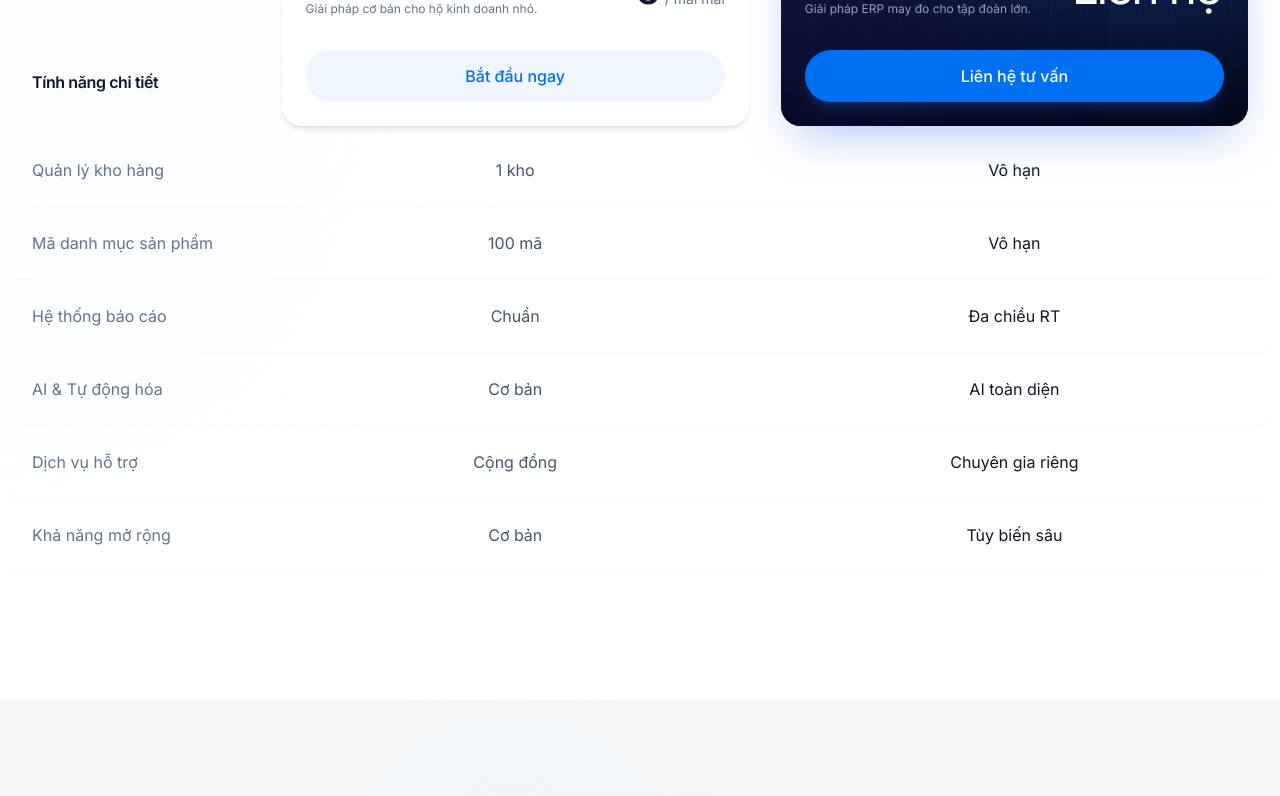
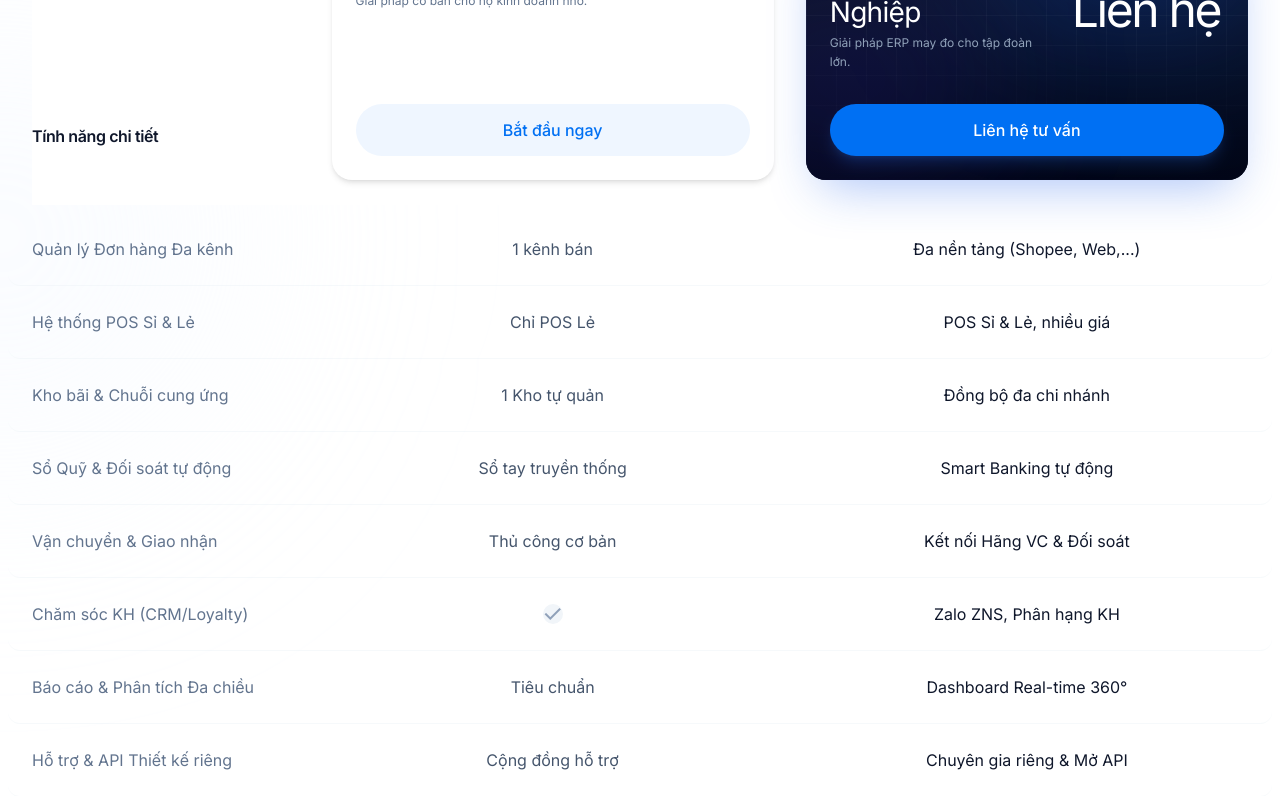
Before and after one commit to binho3399/tabo-erp-web, a React (Vite) app: page / in a window 1280 px wide. Shown: the part 6220-7016 px from the top of the page. Built offline with nearby package versions, Linux system fonts and the light colour scheme.

Commit message:
Cập nhật dự án ngày 2026-03-17 22:35:27

```diff
--- a/src/components/home/CTASection.tsx
+++ b/src/components/home/CTASection.tsx
@@ -58,10 +58,10 @@ const CTASection: React.FC = () => {
                 <div className="grid grid-cols-1 lg:grid-cols-2 gap-20 items-end">
                     {/* Left Side: Text Content */}
                     <div className="text-left">
-                        <span className="bg-blue-500/10 text-blue-400 border border-blue-500/20 font-semibold tracking-widest text-[10px] px-4 py-1.5 rounded-full mb-8 inline-flex uppercase">
+                        <span className="bg-blue-500/10 text-blue-400 border border-blue-500/20 font-semibold tracking-widest text-[10px] px-4 py-1.5 rounded-full mb-5 inline-flex uppercase">
                             Sẵn sàng để bắt đầu?
                         </span>
-                        <h2 className="text-4xl md:text-[48px] font-normal mb-8 tracking-tight leading-[1.1]">
+                        <h2 className="text-4xl md:text-[48px] font-normal mb-5 tracking-tight leading-[1.1]">
                             Mọi hành trình lớn đều <br /> bắt đầu từ một <span className="text-blue-500">giải pháp.</span>
                         </h2>
                         <p className="text-slate-400 text-base font-light mb-0 max-w-xl leading-relaxed">
--- a/src/components/home/PricingSection.tsx
+++ b/src/components/home/PricingSection.tsx
@@ -20,12 +20,21 @@ const PricingSection: React.FC = () => {
         {
             name: "Gói Miễn Phí",
             tagline: "Gói khởi đầu",
-            price: "0",
+            price: "0đ",
             period: "/ mãi mãi",
             desc: "Giải pháp cơ bản cho hộ kinh doanh nhỏ.",
             buttonText: "Bắt đầu ngay",
             variant: "secondary",
-            features: ["1 kho", "100 mã", "Chuẩn", "Cơ bản", "Cộng đồng", "Cơ bản"]
+            features: [
+                "1 kênh bán",
+                "Chỉ POS Lẻ",
+                "1 Kho tự quản",
+                "Sổ tay truyền thống",
+                "Thủ công cơ bản",
+                "-",
+                "Tiêu chuẩn",
+                "Cộng đồng hỗ trợ"
+            ]
         },
         {
             name: "Gói Doanh Nghiệp",
@@ -36,23 +45,34 @@ const PricingSection: React.FC = () => {
             buttonText: "Liên hệ tư vấn",
             variant: "primary",
             highlight: true,
-            features: ["Vô hạn", "Vô hạn", "Đa chiều RT", "AI toàn diện", "Chuyên gia riêng", "Tùy biến sâu"]
+            features: [
+                "Đa nền tảng (Shopee, Web,...)",
+                "POS Sỉ & Lẻ, nhiều giá",
+                "Đồng bộ đa chi nhánh",
+                "Smart Banking tự động",
+                "Kết nối Hãng VC & Đối soát",
+                "Zalo ZNS, Phân hạng KH",
+                "Dashboard Real-time 360°",
+                "Chuyên gia riêng & Mở API"
+            ]
         }
     ];
 
     const comparisonFeatures = [
-        "Quản lý kho hàng",
-        "Mã danh mục sản phẩm",
-        "Hệ thống báo cáo",
-        "AI & Tự động hóa",
-        "Dịch vụ hỗ trợ",
-        "Khả năng mở rộng"
+        "Quản lý Đơn hàng Đa kênh",
+        "Hệ thống POS Sỉ & Lẻ",
+        "Kho bãi & Chuỗi cung ứng",
+        "Sổ Quỹ & Đối soát tự động",
+        "Vận chuyển & Giao nhận",
+        "Chăm sóc KH (CRM/Loyalty)",
+        "Báo cáo & Phân tích Đa chiều",
+        "Hỗ trợ & API Thiết kế riêng"
     ];
 
     return (
-        <section className="py-32 bg-white relative overflow-hidden">
+        <section className="py-32 bg-white relative overflow-clip">
             <div className="max-w-7xl mx-auto px-4 sm:px-6 lg:px-8 relative z-10">
-                <div className="text-center mb-20">
+                <div className="text-center mb-16">
                     <Badge variant="primary" className="mb-5 uppercase">Bảng giá minh bạch</Badge>
                     <h3 className="text-4xl md:text-5xl font-normal text-slate-900 tracking-tight leading-[1.15]">
                         Đầu tư thông minh cho <br /><span className="text-blue-500">tương lai doanh nghiệp.</span>
@@ -62,17 +82,17 @@ const PricingSection: React.FC = () => {
                 {/* Main Grid Layout */}
                 <div className="relative">
                     {/* Header Row with Plan Cards */}
-                    <div className="grid grid-cols-1 md:grid-cols-5 gap-6 lg:gap-8 mb-2">
+                    <div className="md:sticky md:top-[72px] z-40 md:bg-white/95 md:backdrop-blur-md pt-6 pb-6 grid grid-cols-1 md:grid-cols-[22%_1fr_1fr] gap-6 lg:gap-8 mb-2 border-b border-transparent">
                         {/* Title corner */}
-                        <div className="hidden md:flex flex-col justify-end pb-8 md:col-span-1">
+                        <div className="hidden md:flex flex-col justify-end pb-8">
                             <h4 className="text-[16px] font-semibold text-slate-900 tracking-tight">Tính năng chi tiết</h4>
                         </div>
 
                         {plans.map((plan, idx) => (
                             <div
                                 key={idx}
-                                className={`md:col-span-2 rounded-[20px] p-6 flex flex-col relative transition-all duration-500 hover:-translate-y-1 ${plan.highlight
-                                        ? 'bg-[#020617] text-white shadow-[0_20px_50px_-15px_rgba(37,99,235,0.4)]'
+                                className={`rounded-[20px] p-6 flex flex-col relative transition-all duration-500 hover:-translate-y-1 ${plan.highlight
+                                        ? 'bg-[#0F172A] text-white shadow-[0_20px_50px_-15px_rgba(37,99,235,0.4)]'
                                         : 'bg-white shadow-md hover:shadow-xl text-slate-900'
                                     }`}
                             >
@@ -152,11 +172,11 @@ const PricingSection: React.FC = () => {
                         {comparisonFeatures.map((feature, fIdx) => (
                             <div
                                 key={fIdx}
-                                className={`grid grid-cols-5 gap-8 py-6 border-b border-slate-100/60 items-center transition-colors hover:bg-slate-50/30 px-6 -mx-6 rounded-xl`}
+                                className={`grid grid-cols-[22%_1fr_1fr] gap-8 py-6 border-b border-slate-100/60 items-center transition-colors hover:bg-slate-50/30 px-6 -mx-6 rounded-xl`}
                             >
-                                <div className="col-span-1 text-[16px] text-slate-500 font-normal">{feature}</div>
+                                <div className="text-[16px] text-slate-500 font-normal">{feature}</div>
                                 {plans.map((plan, pIdx) => (
-                                    <div key={pIdx} className="col-span-2 text-center">
+                                    <div key={pIdx} className="text-center">
                                         {typeof plan.features[fIdx] === 'string' && plan.features[fIdx] !== '-' ? (
                                             <span className={`text-[16px] font-normal ${plan.highlight ? 'text-slate-900' : 'text-slate-600'}`}>
                                                 {plan.features[fIdx]}
--- a/src/components/home/StrategySection.tsx
+++ b/src/components/home/StrategySection.tsx
@@ -44,7 +44,7 @@ const StrategySection: React.FC = () => {
                 <Badge variant="primary" className="mb-5">CHIẾN LƯỢC TĂNG TRƯỞNG</Badge>
 
                 {/* Header Row: Split Title & Desc */}
-                <div className="grid grid-cols-1 lg:grid-cols-2 gap-[20px] mb-20 items-end">
+                <div className="grid grid-cols-1 lg:grid-cols-2 gap-[20px] mb-16 items-end">
                     <div className="text-left">
                         <h2 className="text-4xl md:text-5xl font-normal text-slate-900 tracking-tight leading-[1.15] font-sans">
                             Thúc đẩy thành công qua <br />
--- a/src/components/home/TestimonialsSection.tsx
+++ b/src/components/home/TestimonialsSection.tsx
@@ -31,7 +31,7 @@ const TestimonialsSection: React.FC = () => {
                 }
             `}} />
 
-            <div className="max-w-7xl mx-auto px-4 sm:px-6 lg:px-8 mb-20 relative z-10 text-center">
+            <div className="max-w-7xl mx-auto px-4 sm:px-6 lg:px-8 mb-16 relative z-10 text-center">
                 <Badge variant="primary" className="mb-5 uppercase">
                     Hệ sinh thái đối tác
                 </Badge>
@@ -88,7 +88,7 @@ const TestimonialsSection: React.FC = () => {
                             </p>
 
                             {/* Bottom Decorative Quote */}
-                            <div className="mt-auto flex justify-end opacity-5 group-hover:opacity-10 transition-opacity duration-500">
+                            <div className="mt-2 flex justify-end opacity-5 group-hover:opacity-10 transition-opacity duration-500">
                                 <Icon name="format_quote" className="text-5xl text-slate-900" />
                             </div>
                         </div>
```
